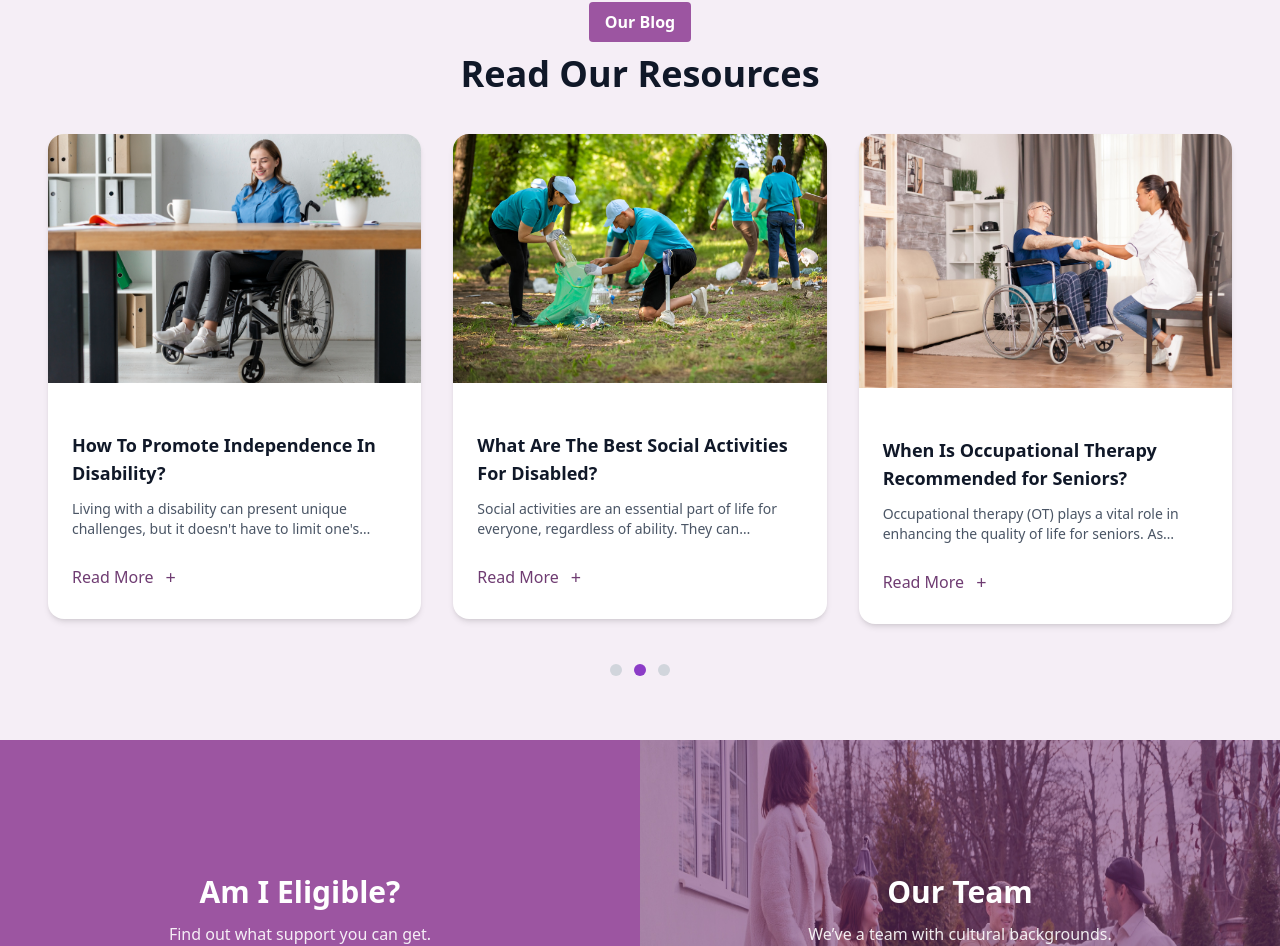
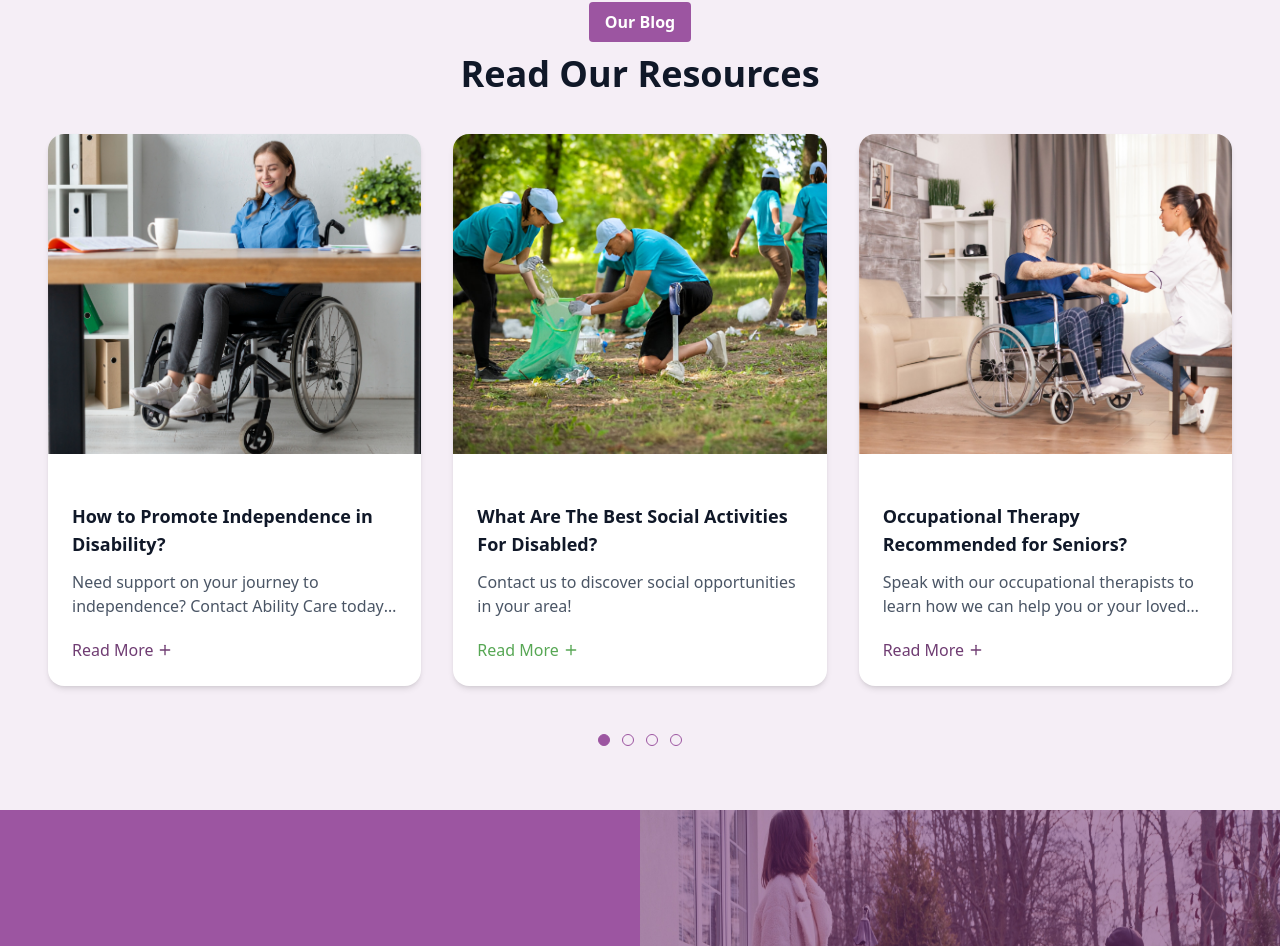
Before and after one commit to jewel-rana-ausasia/ability-care, a Next.js app: page /home1 in a window 1280 px wide. Shown: the part 2794-3740 px from the top of the page. Built offline with nearby package versions, Linux system fonts and the light colour scheme.

Commit message:
Update blog dynamic home 1

```diff
--- a/components/home-1/OurBlogSection.tsx
+++ b/components/home-1/OurBlogSection.tsx
@@ -1,12 +1,28 @@
 "use client";
-import React from "react";
+import React, { useMemo, useState } from "react";
 import { Button } from "@/components/ui/button";
 import { motion } from "framer-motion";
 import Image from "next/image";
 import { Card, CardContent } from "@/components/ui/card";
+import { blogPosts } from "@/lib/blogData";
+import Link from "next/link";
+import { Plus } from "lucide-react";
 
 export default function OurBlogSection() {
-  const posts = [
+  const [currentPage, setCurrentPage] = useState(1);
+
+  const cardsPerPage = 3;
+  const totalPages = Math.ceil(blogPosts.length / cardsPerPage);
+
+  const paginatedBlogs = useMemo(() => {
+    const start = (currentPage - 1) * cardsPerPage;
+    return blogPosts.slice(start, start + cardsPerPage);
+  }, [currentPage]);
+
+  const handlePageChange = (page: number) => {
+    setCurrentPage(page);
+  };
+  /*  const posts = [
     {
       title: "How To Promote Independence In Disability?",
       desc: "Living with a disability can present unique challenges, but it doesn't have to limit one's potential...",
@@ -25,7 +41,7 @@ export default function OurBlogSection() {
       img: "/blog-image-3.jpg",
       link: "#",
     },
-  ];
+  ]; */
 
   return (
     <section className="bg-[#F5EEF6] py-16 px-4 md:px-12 text-center">
@@ -39,7 +55,7 @@ export default function OurBlogSection() {
       </div>
 
       <div className="grid grid-cols-1 md:grid-cols-3 gap-8 max-w-7xl mx-auto">
-        {posts.map((post, i) => (
+        {paginatedBlogs.map((post, i) => (
           <motion.div
             key={i}
             initial={{ opacity: 0, y: 40 }}
@@ -47,26 +63,30 @@ export default function OurBlogSection() {
             transition={{ duration: 0.5, delay: i * 0.1 }}
           >
             <Card className="overflow-hidden shadow-md rounded-2xl bg-white border-0 hover:shadow-lg transition-shadow duration-300 p-0">
-              <div className="w-full">
+              <div className="relative w-full h-80">
                 <Image
-                  src={post.img}
+                  src={post.image}
                   alt={post.title}
-                  width={400}
-                  height={400}
-                  className="w-full h-full object-cover"
+                  fill
+                  className="object-cover object-center"
                 />
               </div>
               <CardContent className="text-left p-6">
                 <h3 className="text-lg font-semibold text-gray-900 mb-3">
                   {post.title}
                 </h3>
-                <p className="text-gray-600 text-sm mb-5 line-clamp-2">{post.desc}</p>
-                <Button
-                  variant="link"
-                  className="text-[#6F3C72] text-base font-medium p-0 hover:underline"
+                <p className="text-gray-600 text-base mb-5 line-clamp-2">
+                  {post.conclusion.additionalText}
+                </p>
+
+                <Link
+                  href={`/home1/blogs/${post.slug}`}
+                  className={`flex justify-left items-center gap-1 font-medium mt-5`}
+                  style={{ color: post.buttonColor }}
                 >
-                  Read More <span className="ml-1 text-lg">+</span>
-                </Button>
+                  <span>Read More</span>
+                  <Plus size={16} strokeWidth={2} />
+                </Link>
               </CardContent>
             </Card>
           </motion.div>
@@ -74,7 +94,7 @@ export default function OurBlogSection() {
       </div>
 
       {/* Pagination dots */}
-      <div className="flex justify-center mt-10 space-x-3">
+      {/* <div className="flex justify-center mt-10 space-x-3">
         {[0, 1, 2].map((dot) => (
           <div
             key={dot}
@@ -83,6 +103,21 @@ export default function OurBlogSection() {
             }`}
           ></div>
         ))}
+      </div> */}
+
+      {/* Pagination Dots */}
+      <div className="flex justify-center mt-12 gap-3">
+        {Array.from({ length: totalPages }).map((_, i) => (
+          <motion.button
+            key={i}
+            onClick={() => handlePageChange(i + 1)}
+            className={`w-3 h-3 rounded-full border border-[#9C55A1] ${
+              currentPage === i + 1 ? "bg-[#9C55A1]" : "bg-transparent"
+            }`}
+            whileHover={{ scale: 1.2 }}
+            transition={{ duration: 0.2 }}
+          />
+        ))}
       </div>
     </section>
   );
```
